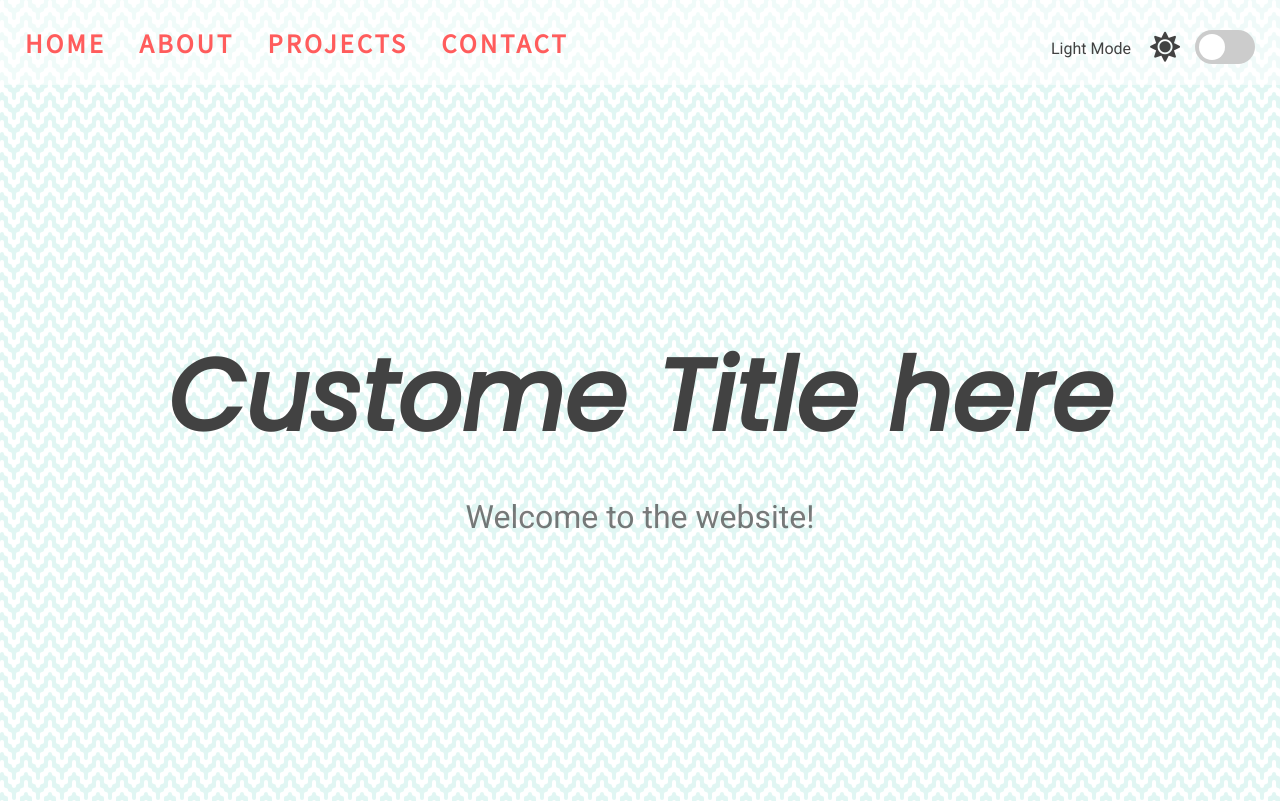
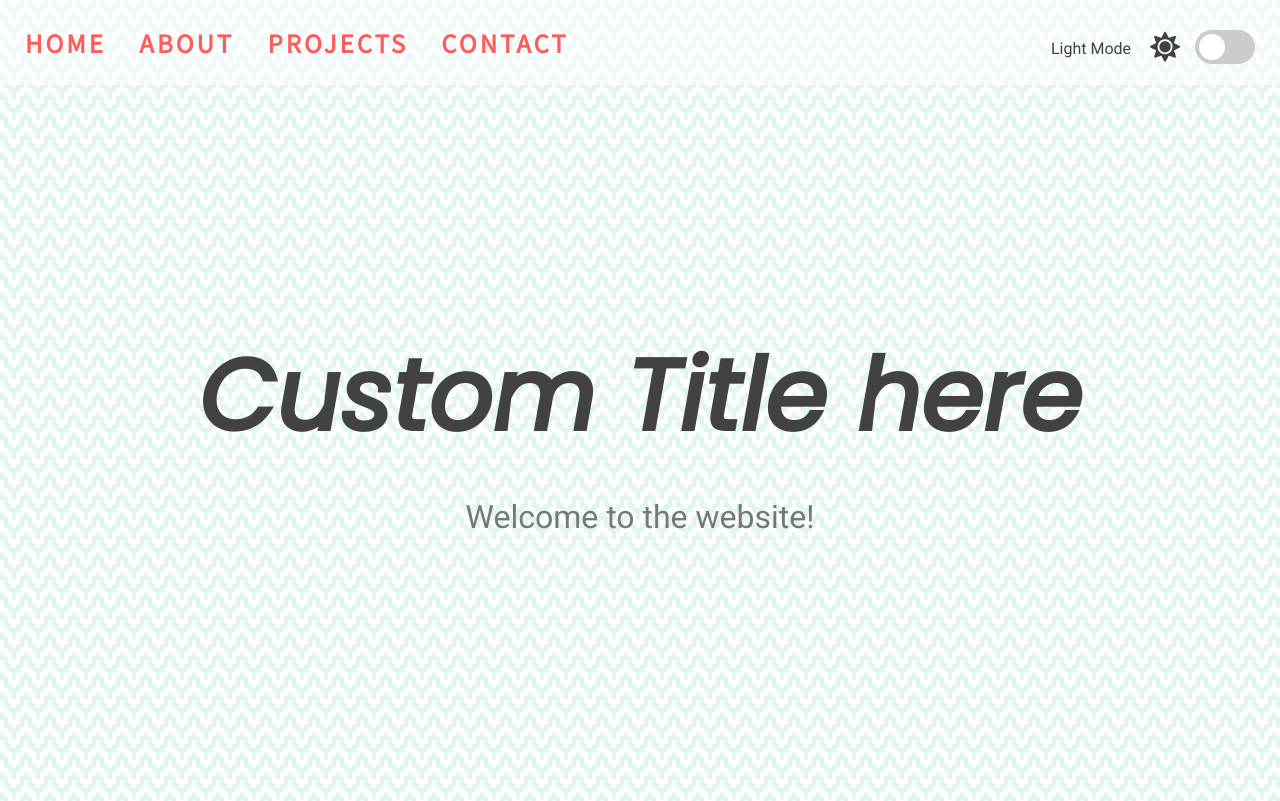
Before and after one commit to EricD720/Dynamic_light_dark_theme, a plain HTML site: page index.html in a window 1280 px wide. Shown: the top 801 px of the page. Drawn offline with Linux system fonts and the light colour scheme.

Commit message:
Update index.html

```diff
--- a/index.html
+++ b/index.html
@@ -32,7 +32,7 @@
     <!-- Home -->
     <section id="home">
         <div class="title-group">
-            <h1>Custome Title here</h1>
+            <h1>Custom Title here</h1>
             <h2>Welcome to the website!</h2>
         </div>
     </section>
```
